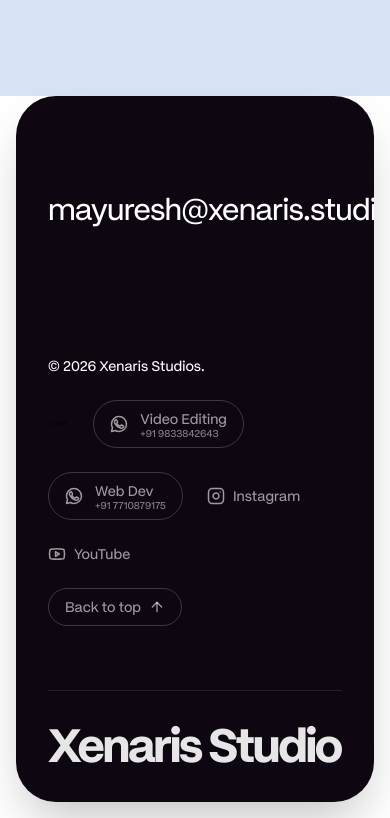
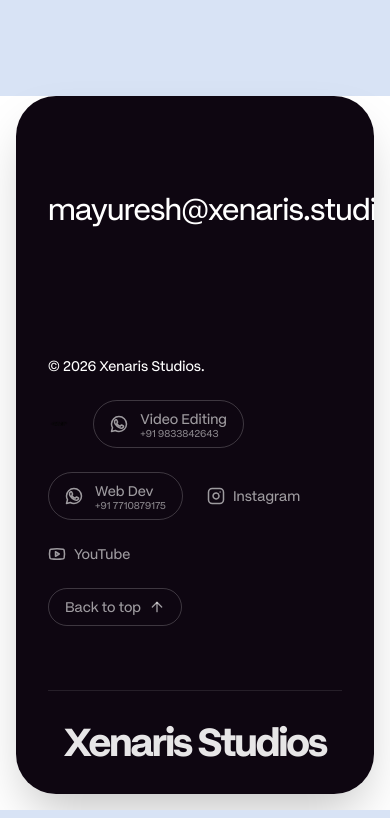
Before and after one commit to AtharvaSharma27/XENARIS-STUDIO, a React app in the folder portfolio/: page /services in a window 390 px wide. Shown: the part 9471-10289 px from the top of the page. Built offline with nearby package versions, Linux system fonts and the light colour scheme; the HTML template or start-up script is replaced by a standard one.

Commit message:
Update Contact Us button and fix mobile footer scaling

```diff
--- a/portfolio/src/components/Footer.tsx
+++ b/portfolio/src/components/Footer.tsx
@@ -65,7 +65,7 @@ export default function Footer() {
 
           {/* Colossal Wordmark Base */}
           <div className="w-full text-center mt-auto border-t border-white/10 pt-8 overflow-hidden">
-            <h1 className="text-[12vw] leading-none font-black tracking-tighter text-white opacity-90 select-none whitespace-nowrap">
+            <h1 className="text-[10vw] md:text-[12vw] leading-none font-black tracking-tighter text-white opacity-90 select-none whitespace-nowrap">
               Xenaris Studios
             </h1>
           </div>
--- a/portfolio/src/components/sections/Services.tsx
+++ b/portfolio/src/components/sections/Services.tsx
@@ -56,7 +56,7 @@ export default function Services() {
                 We craft digital experiences that capture attention and drive growth. Here is how we can help your brand stand out.
               </p>
 
-              <a href="#contact" className="inline-flex items-center gap-3 px-8 py-4 bg-[#111111] text-white rounded-full font-medium hover:scale-105 transition-transform duration-300 shadow-xl">
+              <a href="https://wa.me/919833842643" target="_blank" rel="noopener noreferrer" className="inline-flex items-center gap-3 px-8 py-4 bg-[#111111] text-white rounded-full font-medium hover:scale-105 transition-transform duration-300 shadow-xl">
                 Contact us
                 <ArrowUpRight className="w-5 h-5" />
               </a>
```
